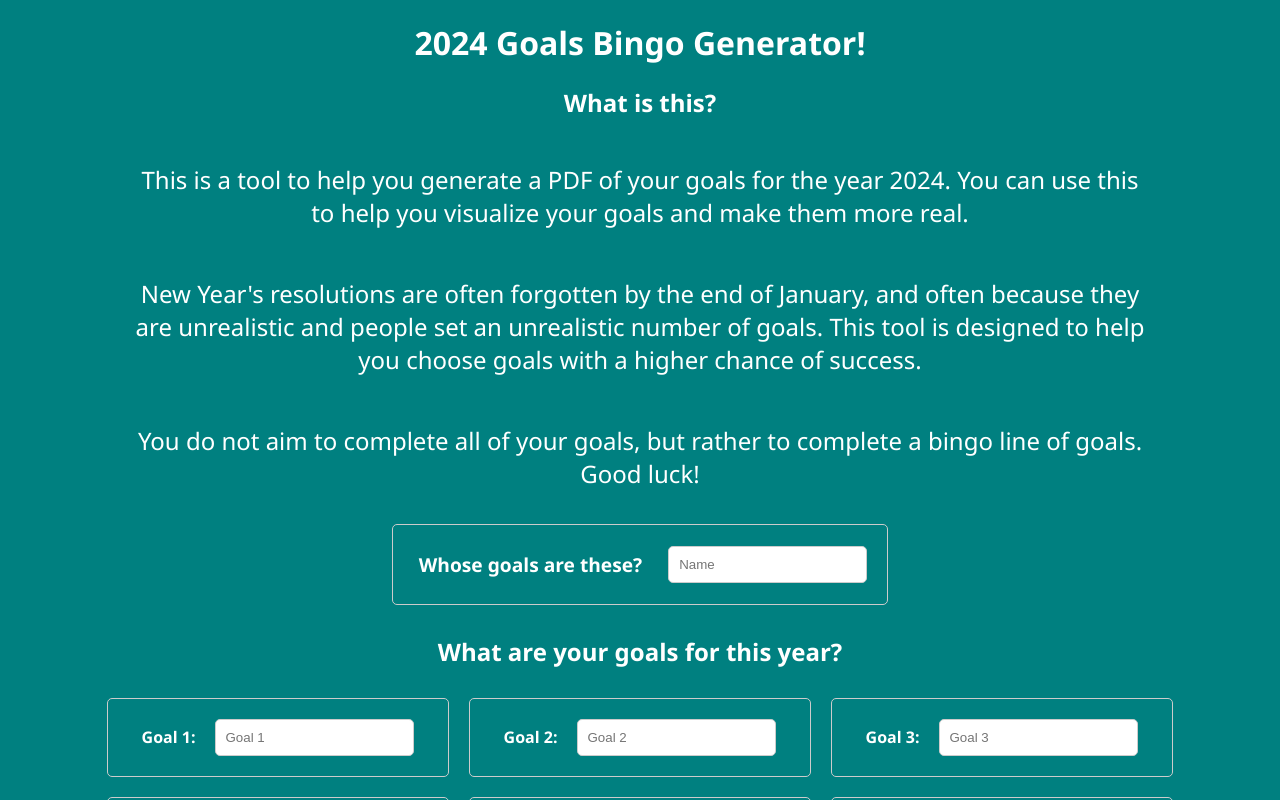
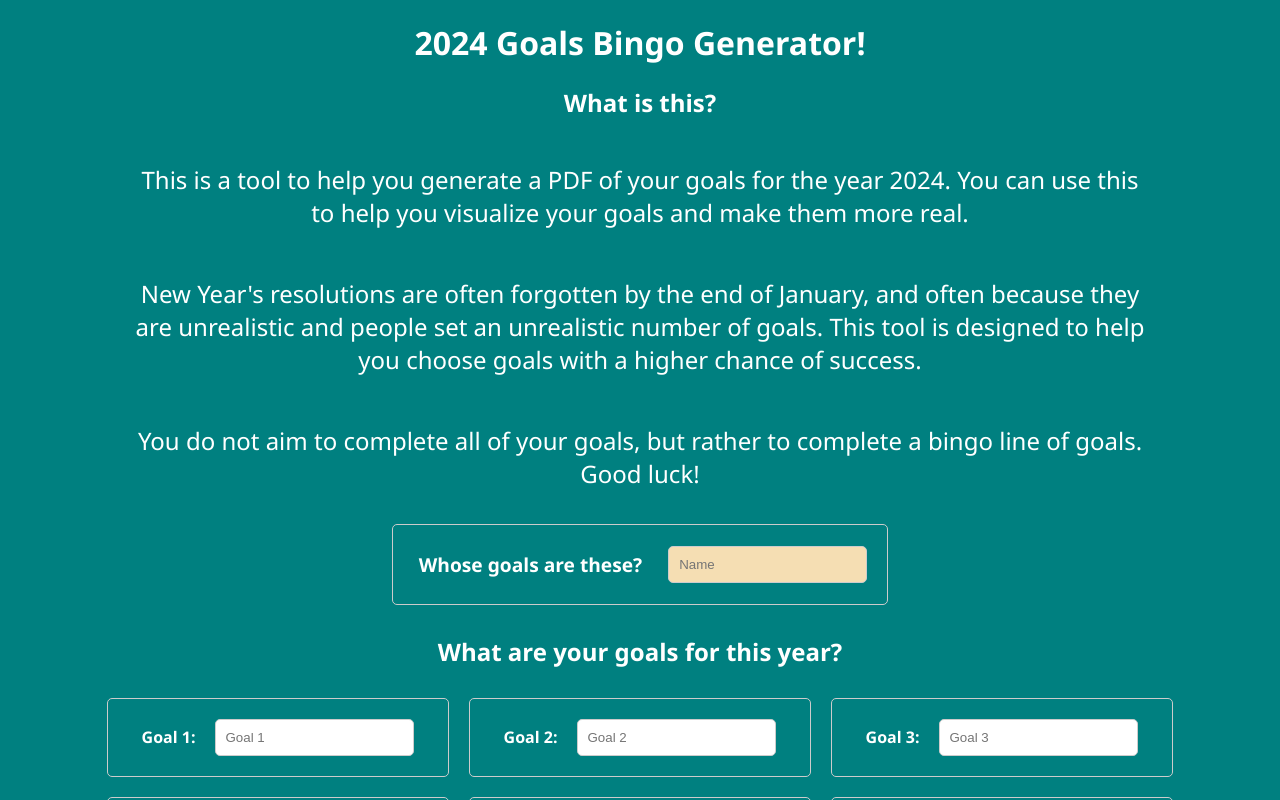
Before and after one commit to UniqueClone/yearly-goals-bingo, a React (Create React App) app: page / in a window 1280 px wide. In both pictures the pointer is over the input "Name". Shown: the top 800 px of the page. Built offline with nearby package versions, Linux system fonts and the light colour scheme.

Commit message:
Adding hover and focus color to input boxes.

```diff
--- a/src/App.css
+++ b/src/App.css
@@ -82,6 +82,10 @@ input {
     min-width: 10rem;
 }
 
+input[type=text]:hover, input[type=text]:focus {
+    background-color: wheat;
+}
+
 button {
     margin: 10px;
     padding: 10px;
```
